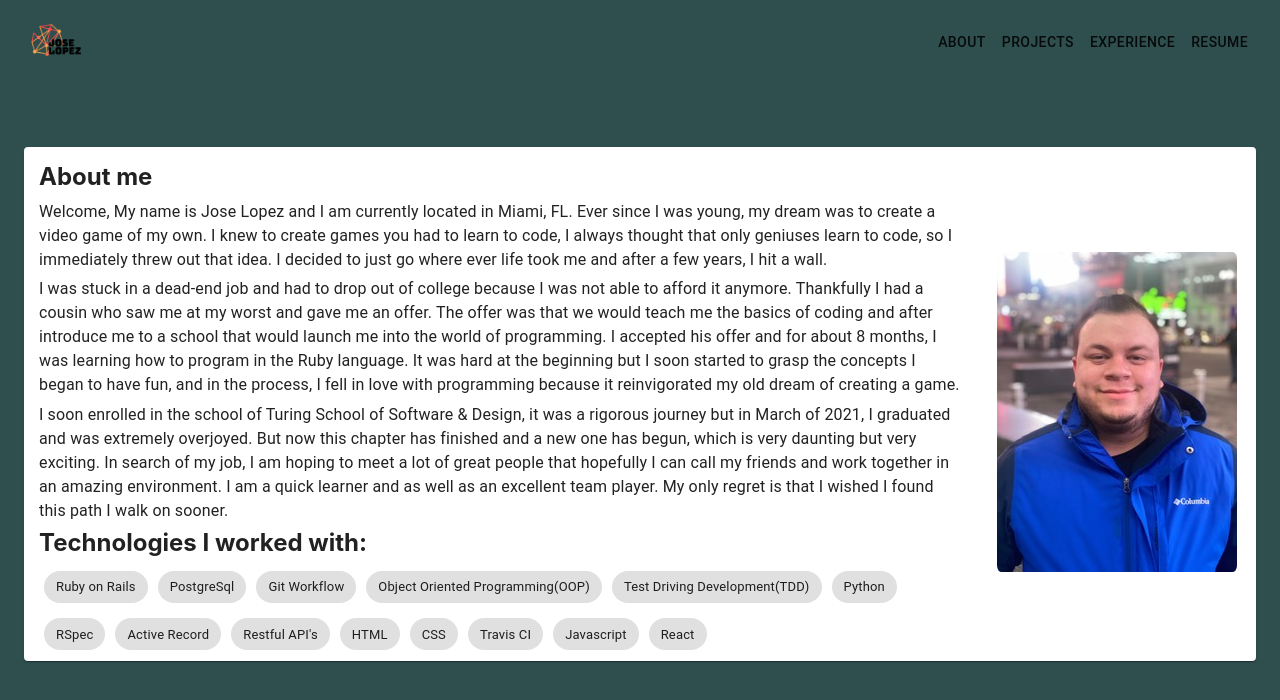
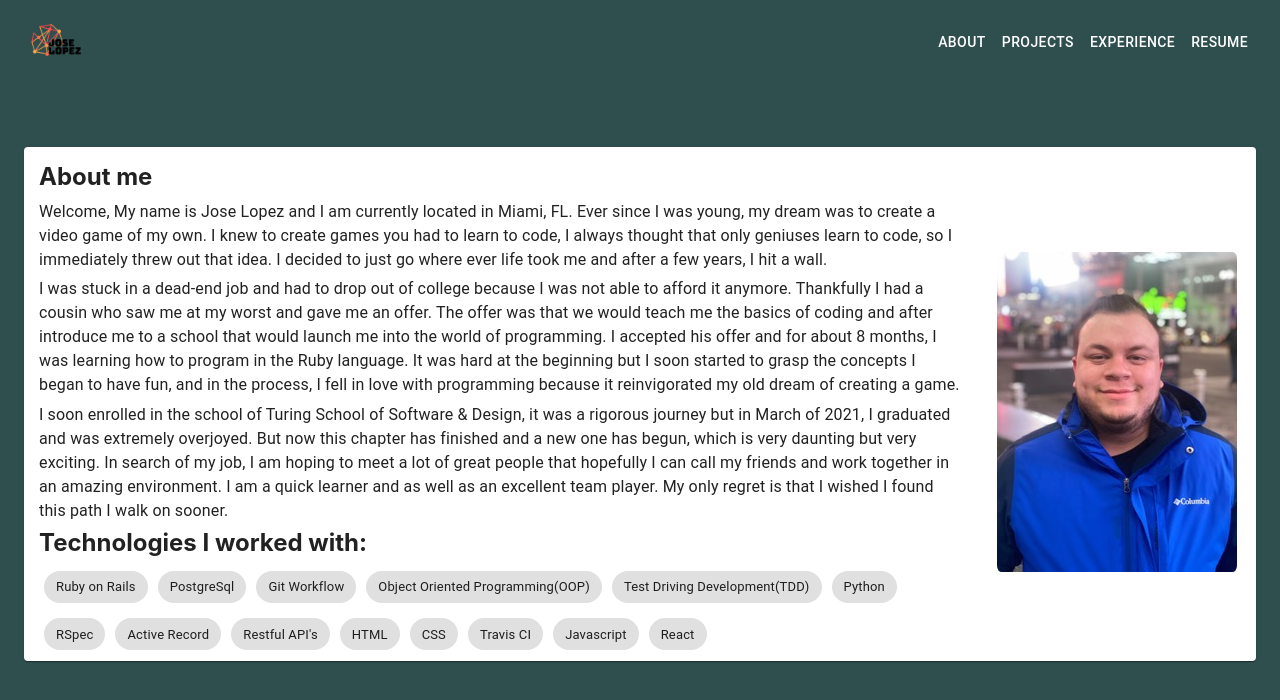
Before and after one commit to JoseLopez235/personal_site, a React (Create React App) app: page / in a window 1280 px wide. Shown: the top 700 px of the page. Built offline with nearby package versions, Linux system fonts and the light colour scheme.

Commit message:
changes navbar titles to white

```diff
--- a/src/components/NavBar/NavBar.js
+++ b/src/components/NavBar/NavBar.js
@@ -14,6 +14,9 @@ const useStyles = makeStyles(() => ({
   },
   logo: {
     maxWidth: '80px'
+  },
+  button: {
+    color: 'white'
   }
 }))
 
@@ -27,19 +30,19 @@ const NavBar = () => {
           <img src={logo} className={classes.logo} />
         </Link>
 
-        <Button component={RouterLink} to={"/"}>
+        <Button component={RouterLink} to={"/"} className={classes.button}>
           About
         </Button>
 
-        <Button component={RouterLink} to={"/projects"}>
+        <Button component={RouterLink} to={"/projects"} className={classes.button}>
           Projects
         </Button>
 
-        <Button component={RouterLink} to={"/experience"}>
+        <Button component={RouterLink} to={"/experience"} className={classes.button}>
           Experience
         </Button>
 
-        <Button component={RouterLink} to={"/resume"}>
+        <Button component={RouterLink} to={"/resume"} className={classes.button}>
           Resume
         </Button>
 
```
